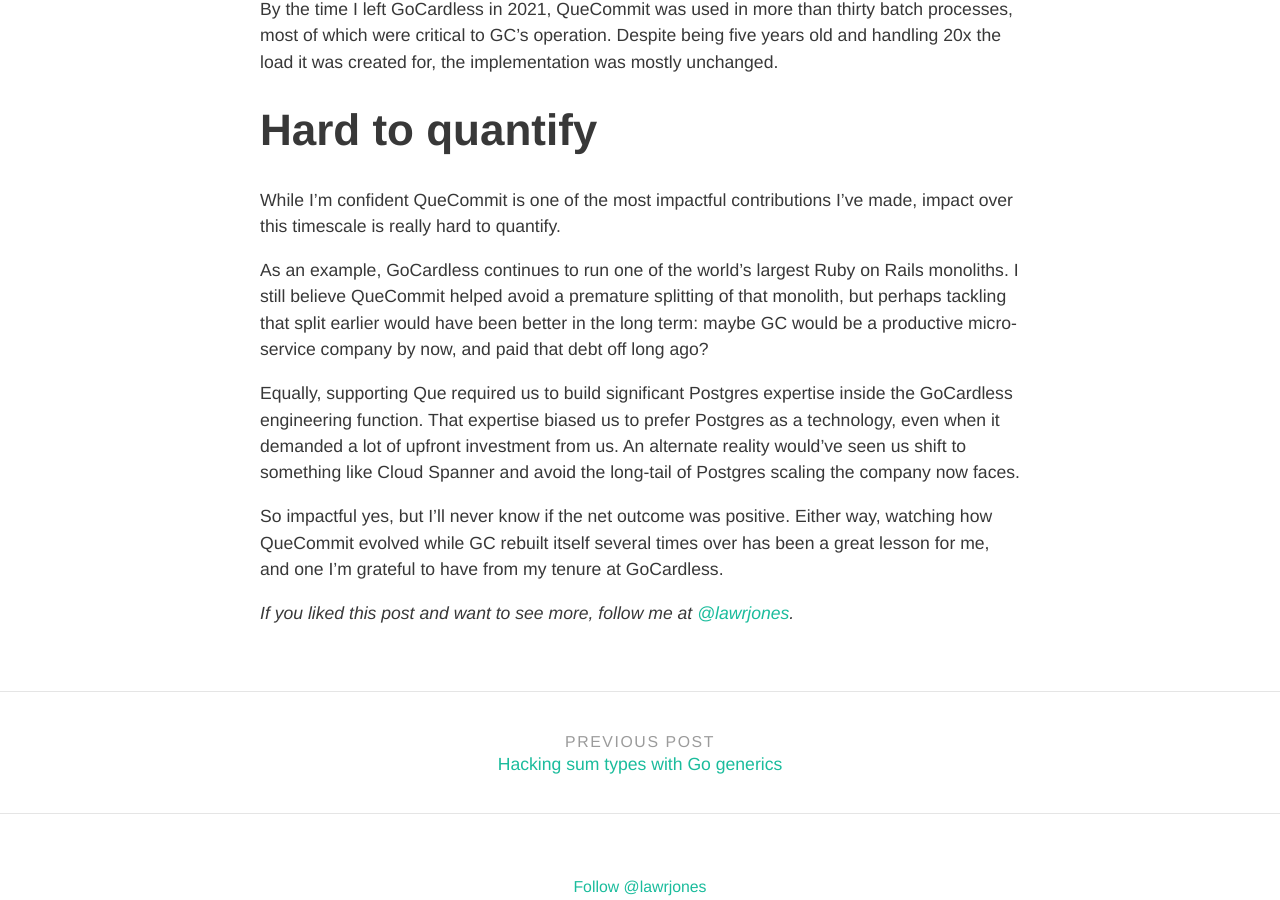
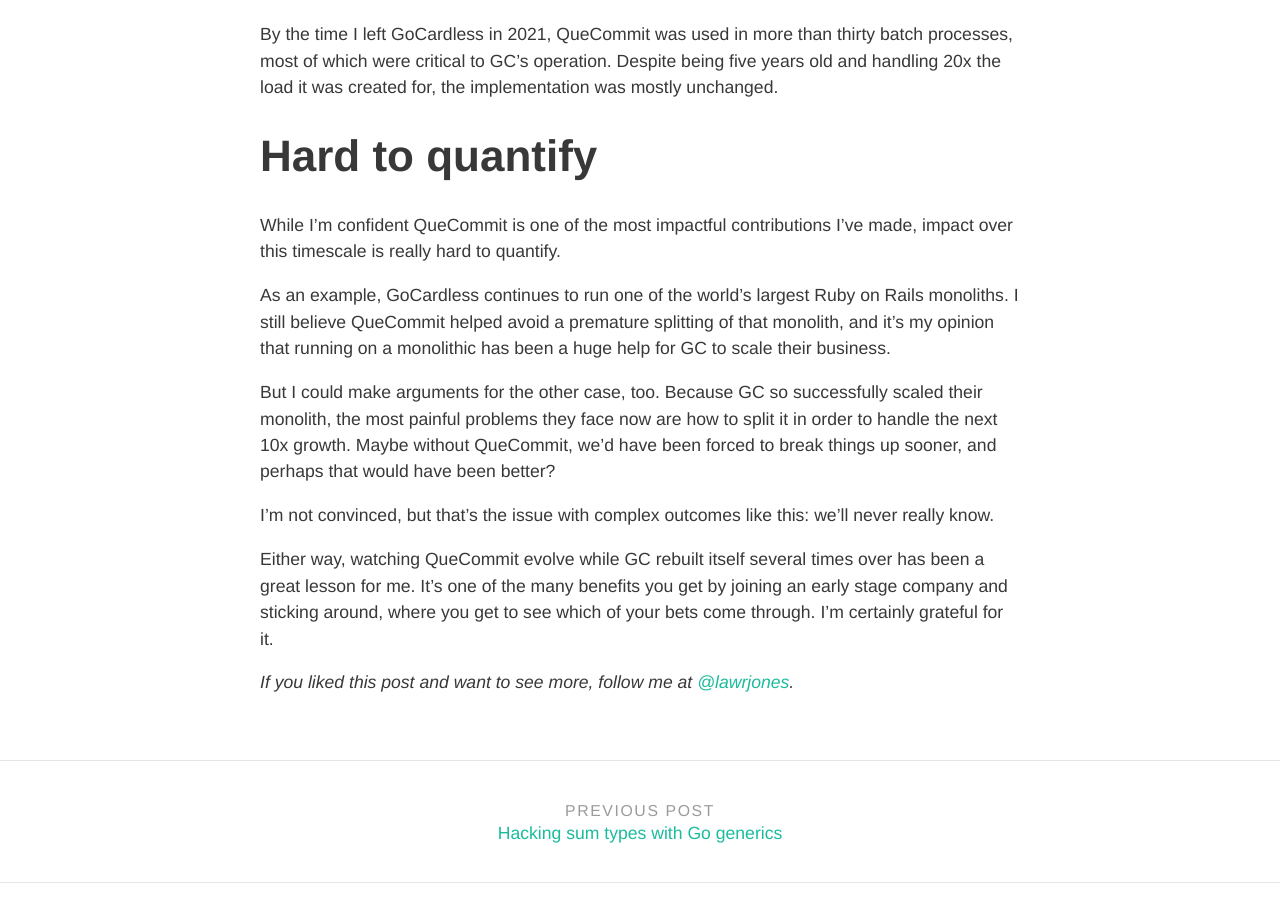
Before and after one commit to samstarling/blog.lawrencejones.dev, a Jekyll site: the page built from _posts/2022-03-14-most-impactful.md, in a window 1280 px wide and 900 px high, scrolled down 3216 px. Built offline with Jekyll 4.4.1, drawn with Linux system fonts in a browser that asks for light colours; nearby versions of some CDN libraries; some web fonts are replaced; comment, search, counter and statistics services are not loaded; some of the changed text lies outside the part shown.

Commit message:
Tweak wording per feedback

````diff
--- a/_posts/2022-03-14-most-impactful.md
+++ b/_posts/2022-03-14-most-impactful.md
@@ -92,7 +92,8 @@ used tools like [OpenMP][openmp] before, I thought we could adapt a similar
 technique for each of the async Que workers, buulding an abstraction to easily
 change single-threaded code into a multi-threaded work-group.
 
-I started drafting what that might look like:
+I started drafting what that might look like, assuming we built an abstraction
+on top of the Que job queue called QueCommit:
 
 ```ruby
 # The top-level job that finds and enqueues sub-jobs:
@@ -123,7 +124,7 @@ end
 
 I figured if you split the work into one job for loading the batches and
 coordinating, and another that does the work of transitioning the payments, we
-could use a hypothetical `QueCommit` construct to transactionally enqueue all
+could use a hypothetical QueCommit construct to transactionally enqueue all
 those batch jobs and wait until they finished.
 
 All QueCommit had to do was poll the queue (jobs are stored in Postgres, so a
@@ -171,17 +172,19 @@ made, impact over this timescale is really hard to quantify.
 
 As an example, GoCardless continues to run one of the world's largest Ruby on
 Rails monoliths. I still believe QueCommit helped avoid a premature splitting of
-that monolith, but perhaps tackling that split earlier would have been better in
-the long term: maybe GC would be a productive micro-service company by now, and
-paid that debt off long ago?
+that monolith, and it's my opinion that running on a monolithic has been a huge
+help for GC to scale their business.
 
-Equally, supporting Que required us to build significant Postgres expertise
-inside the GoCardless engineering function. That expertise biased us to prefer
-Postgres as a technology, even when it demanded a lot of upfront investment from
-us. An alternate reality would've seen us shift to something like Cloud Spanner
-and avoid the long-tail of Postgres scaling the company now faces.
+But I could make arguments for the other case, too. Because GC so successfully
+scaled their monolith, the most painful problems they face now are how to
+split it in order to handle the next 10x growth. Maybe without QueCommit, we'd
+have been forced to break things up sooner, and perhaps that would have been
+better?
 
-So impactful yes, but I'll never know if the net outcome was positive. Either
-way, watching how QueCommit evolved while GC rebuilt itself several times over
-has been a great lesson for me, and one I'm grateful to have from my tenure at
-GoCardless.
+I'm not convinced, but that's the issue with complex outcomes like this: we'll
+never really know.
+
+Either way, watching QueCommit evolve while GC rebuilt itself several times over
+has been a great lesson for me. It's one of the many benefits you get by joining
+an early stage company and sticking around, where you get to see which of your
+bets come through. I'm certainly grateful for it.
````
Also changed, not shown: other parts of _posts/2022-03-14-most-impactful.md (+4 -4 lines).
